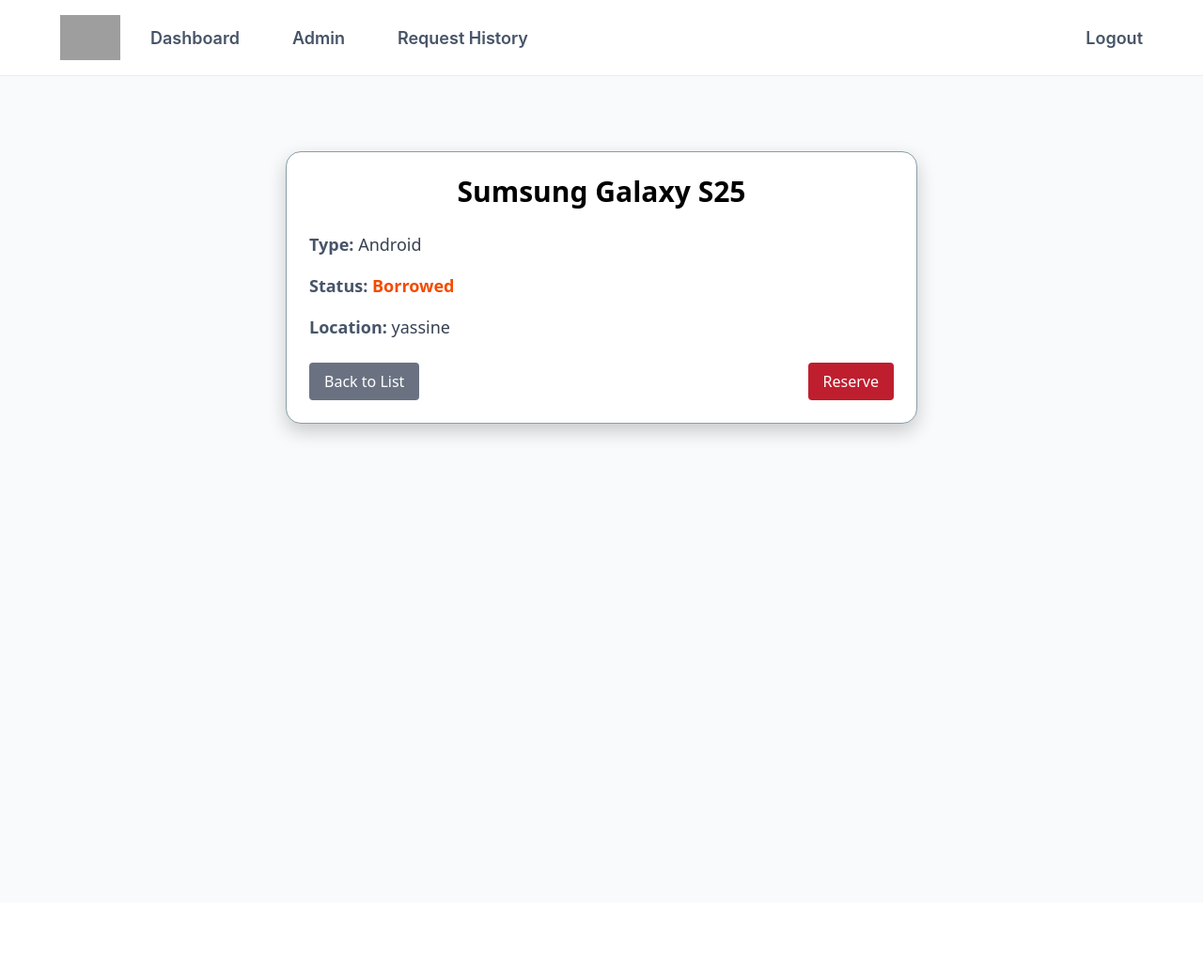
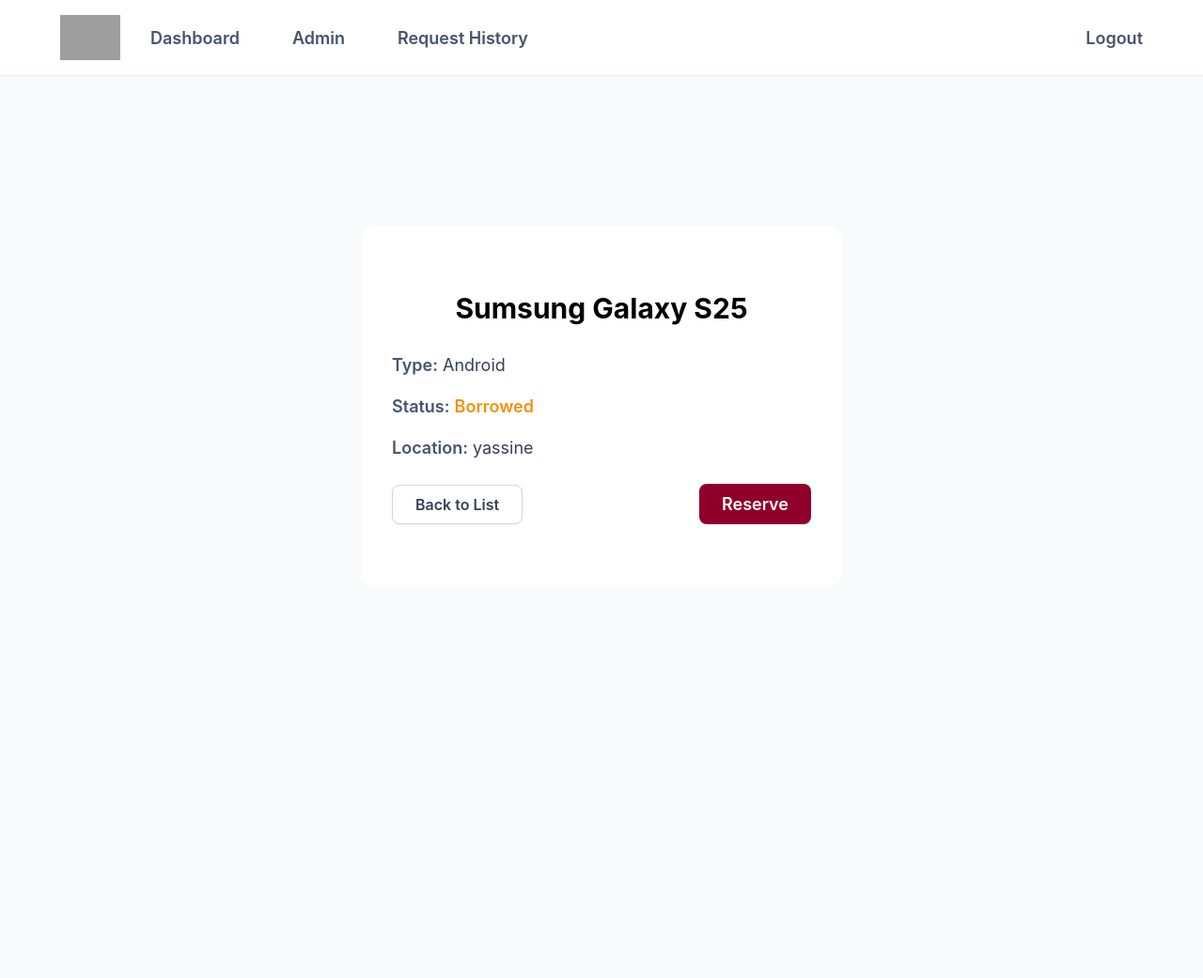
Before and after one commit to yassinfouzai/DeviceManager, a Django app: page /devices/1/ in a window 1280 px wide. Shown: the whole page at 94% size. Before the commit the page ends 470 px from the top, so only its background shows below. Run offline with Django 5.2, Linux system fonts and the light colour scheme; a user stored in the database is signed in; data comes from the database, SQL or seed files in the repository; both versions use the stored data as it was after the commit; data that the repository does not hold is empty; some libraries are stand-ins or nearby versions; grey boxes are pictures that could not be loaded.

Commit message:
Major Update 3
Added 3 bars for the mobile , fixed buttons for device list and  some minor stuff

```diff
--- a/DeviceManager/settings.py
+++ b/DeviceManager/settings.py
@@ -46,6 +46,7 @@
     #third
     'tailwind',
     'theme',
+    'django_user_agents',
     'django_browser_reload',
 
     #my own
@@ -62,6 +63,7 @@
 
 MIDDLEWARE = [
 
+    'django_user_agents.middleware.UserAgentMiddleware',
     'django.middleware.security.SecurityMiddleware',
     'django.contrib.sessions.middleware.SessionMiddleware',
     'django.middleware.common.CommonMiddleware',
--- a/accounts/templates/accounts/login.html
+++ b/accounts/templates/accounts/login.html
@@ -10,9 +10,9 @@
         <p>Please login to see this page.</p>
     {% endif %}
     {% endif %}
-    <div class="min-h-screen flex items-start justify-center mt-40 font-primary">
-    <div class="w-sm h-sm bg-white border-white rounded-[12px] p-6">
-    <h2 class="text-2xl text-atb-g-900 font-semibold text-center mb-3">Login</h2>
+    <div class="min-h-screen flex items-start justify-center md:mt-40 mt-20 px-4 sm:px-0 font-primary">
+    <div class="bg-white border border-white rounded-[12px] p-12 w-full max-w-lg">
+        <h2 class="text-[24px] sm:text-[30px] text-atb-g-900 font-semibold text-center mb-4">Login</h2>
         <form method="post" action="{% url 'accounts:login' %}">
             {% csrf_token %}
 
--- a/devices/templates/devices/device_detail.html
+++ b/devices/templates/devices/device_detail.html
@@ -1,10 +1,10 @@
 {% extends "base.html" %}
 
 {% block content %}
-<div class="min-h-screen flex items-start justify-center mt-20 px-4">
-    <div class="w-full max-w-2xl bg-white border border-[#899ea9] text-[#334155] p-6 rounded-2xl shadow-lg" style="box-shadow: 0 8px 20px rgba(0, 0, 0, 0.2);">
+<div class="min-h-screen flex items-start justify-center md:mt-40 mt-20 px-4 sm:px-0 font-primary">
+    <div class="bg-white border border-white rounded-[12px] px-8 py-16 w-full max-w-lg ">
 
-        <h2 class="text-3xl font-bold text-center mb-6 text-black">{{ object.name }}</h2>
+        <h2 class="text-[30px] font-bold text-center mb-6 text-black">{{ object.name }}</h2>
 
         <div class="mb-4">
             <p class="text-lg text-gray-700">
@@ -16,11 +16,11 @@
             <p class="text-lg text-gray-700">
                 <span class="font-semibold text-[#475569]">Status:</span>
                 {% if object.status == 'available' %}
-                    <span class="text-green-600 font-semibold capitalize">{{ object.status }}</span>
+                    <span class="text-atb-s-500 font-semibold capitalize">{{ object.status }}</span>
                 {% elif object.status == 'borrowed' %}
-                    <span class="text-orange-600 font-semibold capitalize">{{ object.status }}</span>
+                    <span class="text-atb-w-500 font-semibold capitalize">{{ object.status }}</span>
                 {% else %}
-                    <span class="text-red-600 font-semibold capitalize">{{ object.status }}</span>
+                    <span class="text-atb-e-500 font-semibold capitalize">{{ object.status }}</span>
                 {% endif %}
             </p>
         </div>
@@ -32,20 +32,29 @@
         </div>
 
 
-        <div class="flex justify-between items-center mt-6">
-            <a href="{% url 'devices:device-list' %}" class="text-white bg-gray-500 hover:bg-gray-600 px-4 py-2 rounded transition">
+        <div class="flex flex-col sm:flex-row sm:justify-between sm:items-center mt-6 gap-4 sm:gap-4 ">
+            <!-- Back to List Button -->
+            <a href="{% url 'devices:device-list' %}"
+               class="w-full sm:w-fit text-center whitespace-nowrap
+               px-4 sm:px-6 py-2 text-[15px] sm:text-[16px] font-semibold
+               rounded-[8px] transition-colors duration-200
+               border border-atb-g-300 bg-white text-atb-g-700 shadow-[0px_1px_2px_0px_#1018280D]
+               hover:bg-atb-g-50 hover:text-atb-g-800
+               focus:bg-white focus:text-atb-g-700 focus:shadow-[0_0_0_4px_#F2F4F7]">
                 Back to List
             </a>
 
-
-
             {% if object.status == 'available' %}
                 {% if has_requested_borrow %}
-                <span class="px-4 py-2 rounded bg-yellow-500 text-white font-semibold">
+                    <span class="w-full sm:w-fit text-center whitespace-nowrap
+                            px-4 sm:px-6 py-2 text-[15px] sm:text-[16px] font-semibold
+                            bg-atb-p-200 rounded-[8px] font-semibold text-white text-[18px] py-2 px-8 cursor-pointer">
                         Requested a Borrow
                     </span>
                 {% else %}
-                <a href="{% url 'requests:borrow-request' object.id %}" class="bg-[#BF1E2E] hover:bg-[#9c1b28] text-white px-4 py-2 rounded transition">
+                    <a href="{% url 'requests:borrow-request' object.id %}"
+                       class="w-full sm:w-fit text-center whitespace-nowrap
+                            px-4 sm:px-6 py-2  bg-atb-p-600 rounded-[8px] font-semibold text-white text-[18px] py-2 px-8 hover:bg-atb-p-700 focus:bg-atb-p-600 focus:ring-atb-p-200 focus:outline-none focus:shadow-[0_0_0_4px_#FDE3E6] transition duration-200 cursor-pointer">
                         Borrow
                     </a>
                 {% endif %}
@@ -53,30 +62,35 @@
             {% elif object.status == 'borrowed' %}
                 {% if is_borrowed_by_user %}
                     {% if has_requested_return %}
-                    <span class="px-4 py-2 rounded bg-yellow-500 text-white font-semibold">
+                        <span class="w-full sm:w-fit text-center whitespace-nowrap
+                            px-4 sm:px-6 py-2 text-[15px] sm:text-[16px] font-semibold
+                            bg-atb-p-200 rounded-[8px] font-semibold text-white text-[18px] py-2 px-8 cursor-pointer">
                             Requested a Return
                         </span>
                     {% else %}
-                    <a href="{% url 'requests:return-request' object.id %}" class="bg-blue-600 hover:bg-blue-700 text-white px-4 py-2 rounded transition">
+                        <a href="{% url 'requests:return-request' object.id %}"
+                           class="w-full sm:w-fit text-center whitespace-nowrap
+                            px-4 sm:px-6 py-2  bg-atb-p-600 rounded-[8px] font-semibold text-white text-[18px] py-2 px-8 hover:bg-atb-p-700 focus:bg-atb-p-600 focus:ring-atb-p-200 focus:outline-none focus:shadow-[0_0_0_4px_#FDE3E6] transition duration-200 cursor-pointer">
                             Return
                         </a>
                     {% endif %}
                 {% else %}
                     {% if has_requested_borrow %}
-                    <span class="px-4 py-2 rounded bg-yellow-500 text-white font-semibold">
+                        <span class="w-full sm:w-fit text-center whitespace-nowrap
+                            px-4 sm:px-6 py-2 text-[15px] sm:text-[16px] font-semibold
+                            bg-atb-p-200 rounded-[8px] font-semibold text-white text-[18px] py-2 px-8 cursor-pointer">
                             Requested a Reservation
                         </span>
                     {% else %}
-                    <a href="{% url 'requests:borrow-request' object.id %}" class="bg-[#BF1E2E] hover:bg-[#9c1b28] text-white px-4 py-2 rounded transition">
+                        <a href="{% url 'requests:borrow-request' object.id %}"
+                           class="w-full sm:w-fit text-center whitespace-nowrap
+                            px-4 sm:px-6 py-2  bg-atb-p-600 rounded-[8px] font-semibold text-white text-[18px] py-2 px-8 hover:bg-atb-p-700 focus:bg-atb-p-600 focus:ring-atb-p-200 focus:outline-none focus:shadow-[0_0_0_4px_#FDE3E6] transition duration-200 cursor-pointer">
                             Reserve
                         </a>
                     {% endif %}
                 {% endif %}
             {% endif %}
-
-
         </div>
-
 
     </div>
 </div>
--- a/devices/templates/devices/device_list.html
+++ b/devices/templates/devices/device_list.html
@@ -10,7 +10,7 @@
         <p class="text-[16px] text-atb-g-600">Choose from the list of devices what you need to borrow.</p>
     </div>
 
-    <hr class="border-atb-g-200">
+    <hr class="border-atb-g-200 mt-6">
 
     <div class="w-full flex flex-col items-start  md:flex-row p-4 md:p-6 gap-6 md:gap-8">
 
--- a/main/templates/main/dashboard.html
+++ b/main/templates/main/dashboard.html
@@ -49,8 +49,8 @@
             </div>
 
             <div class="md:col-span-2 p-6 md:p-12 bg-white rounded-[12px]">
-                <h2 class="text-lg font-semibold text-gray-800 mb-4">Top Active Users</h2>
-                <div class="p-4 h-fit border">
+                <h2 class="text-lg font-semibold text-gray-800 mb-4">Top Requesting Users</h2>
+                <div class="p-4 h-fit">
                     <canvas id="UserChart" class="w-full max-h-80"></canvas>
                 </div>
             </div>
--- a/templates/base.html
+++ b/templates/base.html
@@ -7,6 +7,7 @@
         <meta name="viewport" content="width=device-width, initial-scale=1">
         <title>Device Manager</title>
         <link rel="stylesheet" href="{% static 'dist/styles.css' %}">
+        <link rel="stylesheet" href="https://cdnjs.cloudflare.com/ajax/libs/font-awesome/4.7.0/css/font-awesome.min.css">
         <script src="https://cdn.jsdelivr.net/npm/chart.js"></script>
 		{% tailwind_css %}
     </head>
--- a/theme/static/css/dist/styles.css
+++ b/theme/static/css/dist/styles.css
@@ -7,28 +7,15 @@
       "Segoe UI Emoji", "Segoe UI Symbol", "Noto Color Emoji";
     --font-mono: ui-monospace, SFMono-Regular, Menlo, Monaco, Consolas, "Liberation Mono",
       "Courier New", monospace;
-    --color-red-100: oklch(93.6% 0.032 17.717);
-    --color-red-300: oklch(80.8% 0.114 19.571);
     --color-red-500: oklch(63.7% 0.237 25.331);
     --color-red-600: oklch(57.7% 0.245 27.325);
     --color-red-700: oklch(50.5% 0.213 27.518);
-    --color-red-800: oklch(44.4% 0.177 26.899);
-    --color-orange-600: oklch(64.6% 0.222 41.116);
-    --color-yellow-100: oklch(97.3% 0.071 103.193);
-    --color-yellow-300: oklch(90.5% 0.182 98.111);
     --color-yellow-500: oklch(79.5% 0.184 86.047);
     --color-yellow-600: oklch(68.1% 0.162 75.834);
-    --color-yellow-800: oklch(47.6% 0.114 61.907);
-    --color-green-100: oklch(96.2% 0.044 156.743);
-    --color-green-300: oklch(87.1% 0.15 154.449);
     --color-green-600: oklch(62.7% 0.194 149.214);
     --color-green-700: oklch(52.7% 0.154 150.069);
-    --color-green-800: oklch(44.8% 0.119 151.328);
-    --color-blue-100: oklch(93.2% 0.032 255.585);
-    --color-blue-300: oklch(80.9% 0.105 251.813);
     --color-blue-600: oklch(54.6% 0.245 262.881);
     --color-blue-700: oklch(48.8% 0.243 264.376);
-    --color-blue-800: oklch(42.4% 0.199 265.638);
     --color-gray-300: oklch(87.2% 0.01 258.338);
     --color-gray-500: oklch(55.1% 0.027 264.364);
     --color-gray-600: oklch(44.6% 0.03 256.802);
@@ -38,10 +25,8 @@
     --color-black: #000;
     --color-white: #fff;
     --spacing: 0.25rem;
-    --container-sm: 24rem;
     --container-lg: 32rem;
     --container-xl: 36rem;
-    --container-2xl: 42rem;
     --container-4xl: 56rem;
     --text-sm: 0.875rem;
     --text-sm--line-height: calc(1.25 / 0.875);
@@ -55,14 +40,10 @@
     --text-2xl--line-height: calc(2 / 1.5);
     --text-3xl: 1.875rem;
     --text-3xl--line-height: calc(2.25 / 1.875);
-    --text-4xl: 2.25rem;
-    --text-4xl--line-height: calc(2.5 / 2.25);
     --text-5xl: 3rem;
     --text-5xl--line-height: 1;
     --text-6xl: 3.75rem;
     --text-6xl--line-height: 1;
-    --text-7xl: 4.5rem;
-    --text-7xl--line-height: 1;
     --text-8xl: 6rem;
     --text-8xl--line-height: 1;
     --font-weight-medium: 500;
@@ -91,14 +72,16 @@
     --color-atb-g-900: #101828;
     --color-atb-e-100: #FEE4E2;
     --color-atb-e-300: #FDA29B;
+    --color-atb-e-400: #F97066;
     --color-atb-e-500: #F04438;
     --color-atb-w-100: #FEF0C7;
     --color-atb-w-200: #FEDF89;
     --color-atb-w-300: #FEC84B;
     --color-atb-w-500: #F79009;
-    --color-atb-s-100: #FEDF89;
-    --color-atb-s-200: #FEC84B;
-    --color-atb-s-300: #FDB022;
+    --color-atb-s-100: #D1FADF;
+    --color-atb-s-200: #A6F4C5;
+    --color-atb-s-300: #6CE9A6;
+    --color-atb-s-400: #32D583;
     --color-atb-s-500: #12B76A;
   }
 }
@@ -453,26 +379,14 @@
   .w-96 {
     width: calc(var(--spacing) * 96);
   }
-  .w-fit {
-    width: fit-content;
-  }
   .w-full {
     width: 100%;
-  }
-  .w-sm {
-    width: var(--container-sm);
-  }
-  .max-w-2xl {
-    max-width: var(--container-2xl);
   }
   .max-w-lg {
     max-width: var(--container-lg);
   }
   .max-w-xl {
     max-width: var(--container-xl);
-  }
-  .min-w-4xl {
-    min-width: var(--container-4xl);
   }
   .min-w-full {
     min-width: 100%;
@@ -589,16 +494,13 @@
     border-style: var(--tw-border-style);
     border-width: 1px;
   }
-  .border-\[12px\] {
-    border-style: var(--tw-border-style);
-    border-width: 12px;
+  .border-b {
+    border-bottom-style: var(--tw-border-style);
+    border-bottom-width: 1px;
   }
   .border-b-1 {
     border-bottom-style: var(--tw-border-style);
     border-bottom-width: 1px;
-  }
-  .border-\[\#899ea9\] {
-    border-color: #899ea9;
   }
   .border-atb-e-300 {
     border-color: var(--color-atb-e-300);
@@ -749,6 +627,12 @@
   }
   .py-4 {
     padding-block: calc(var(--spacing) * 4);
+  }
+  .py-12 {
+    padding-block: calc(var(--spacing) * 12);
+  }
+  .py-16 {
+    padding-block: calc(var(--spacing) * 16);
   }
   .py-24 {
     padding-block: calc(var(--spacing) * 24);
@@ -811,11 +687,8 @@
     font-size: var(--text-xl);
     line-height: var(--tw-leading, var(--text-xl--line-height));
   }
-  .text-\[12px\] {
-    font-size: 12px;
-  }
-  .text-\[14px\] {
-    font-size: 14px;
+  .text-\[15px\] {
+    font-size: 15px;
   }
   .text-\[16px\] {
     font-size: 16px;
@@ -844,6 +717,9 @@
   .font-semibold {
     --tw-font-weight: var(--font-weight-semibold);
     font-weight: var(--font-weight-semibold);
+  }
+  .whitespace-nowrap {
+    white-space: nowrap;
   }
   .text-\[\#334155\] {
     color: #334155;
@@ -899,29 +772,14 @@
   .text-green-700 {
     color: var(--color-green-700);
   }
-  .text-green-800 {
-    color: var(--color-green-800);
-  }
-  .text-orange-600 {
-    color: var(--color-orange-600);
-  }
   .text-red-500 {
     color: var(--color-red-500);
-  }
-  .text-red-600 {
-    color: var(--color-red-600);
-  }
-  .text-red-800 {
-    color: var(--color-red-800);
   }
   .text-white {
     color: var(--color-white);
   }
   .text-yellow-600 {
     color: var(--color-yellow-600);
-  }
-  .text-yellow-800 {
-    color: var(--color-yellow-800);
   }
   .capitalize {
     text-transform: capitalize;
@@ -938,10 +796,6 @@
   }
   .shadow-\[0px_1px_2px_0px_\#1018280D\] {
     --tw-shadow: 0px 1px 2px 0px var(--tw-shadow-color, #1018280D);
-    box-shadow: var(--tw-inset-shadow), var(--tw-inset-ring-shadow), var(--tw-ring-offset-shadow), var(--tw-ring-shadow), var(--tw-shadow);
-  }
-  .shadow-lg {
-    --tw-shadow: 0 10px 15px -3px var(--tw-shadow-color, rgb(0 0 0 / 0.1)), 0 4px 6px -4px var(--tw-shadow-color, rgb(0 0 0 / 0.1));
     box-shadow: var(--tw-inset-shadow), var(--tw-inset-ring-shadow), var(--tw-ring-offset-shadow), var(--tw-ring-shadow), var(--tw-shadow);
   }
   .shadow-xl {
@@ -1083,8 +944,38 @@
     opacity: 70%;
   }
   @media (width >= 40rem) {
-    .sm\:p-3 {
-      padding: calc(var(--spacing) * 3);
+    .sm\:w-fit {
+      width: fit-content;
+    }
+  }
+  @media (width >= 40rem) {
+    .sm\:flex-row {
+      flex-direction: row;
+    }
+  }
+  @media (width >= 40rem) {
+    .sm\:flex-wrap {
+      flex-wrap: wrap;
+    }
+  }
+  @media (width >= 40rem) {
+    .sm\:items-center {
+      align-items: center;
+    }
+  }
+  @media (width >= 40rem) {
+    .sm\:justify-between {
+      justify-content: space-between;
+    }
+  }
+  @media (width >= 40rem) {
+    .sm\:gap-4 {
+      gap: calc(var(--spacing) * 4);
+    }
+  }
+  @media (width >= 40rem) {
+    .sm\:gap-6 {
+      gap: calc(var(--spacing) * 6);
     }
   }
   @media (width >= 40rem) {
@@ -1098,53 +989,23 @@
     }
   }
   @media (width >= 40rem) {
+    .sm\:px-0 {
+      padding-inline: calc(var(--spacing) * 0);
+    }
+  }
+  @media (width >= 40rem) {
     .sm\:px-2 {
       padding-inline: calc(var(--spacing) * 2);
     }
   }
   @media (width >= 40rem) {
-    .sm\:px-4 {
-      padding-inline: calc(var(--spacing) * 4);
+    .sm\:px-6 {
+      padding-inline: calc(var(--spacing) * 6);
     }
   }
   @media (width >= 40rem) {
-    .sm\:px-8 {
-      padding-inline: calc(var(--spacing) * 8);
-    }
-  }
-  @media (width >= 40rem) {
-    .sm\:px-16 {
-      padding-inline: calc(var(--spacing) * 16);
-    }
-  }
-  @media (width >= 40rem) {
-    .sm\:px-32 {
-      padding-inline: calc(var(--spacing) * 32);
-    }
-  }
-  @media (width >= 40rem) {
-    .sm\:text-\[3px\] {
-      font-size: 3px;
-    }
-  }
-  @media (width >= 40rem) {
-    .sm\:text-\[6px\] {
-      font-size: 6px;
-    }
-  }
-  @media (width >= 40rem) {
-    .sm\:text-\[9px\] {
-      font-size: 9px;
-    }
-  }
-  @media (width >= 40rem) {
-    .sm\:text-\[12px\] {
-      font-size: 12px;
-    }
-  }
-  @media (width >= 40rem) {
-    .sm\:text-\[14px\] {
-      font-size: 14px;
+    .sm\:px-12 {
+      padding-inline: calc(var(--spacing) * 12);
     }
   }
   @media (width >= 40rem) {
@@ -1168,28 +1024,13 @@
     }
   }
   @media (width >= 48rem) {
-    .md\:col-span-3 {
-      grid-column: span 3 / span 3;
-    }
-  }
-  @media (width >= 48rem) {
-    .md\:mt-4 {
-      margin-top: calc(var(--spacing) * 4);
-    }
-  }
-  @media (width >= 48rem) {
-    .md\:h-64 {
-      height: calc(var(--spacing) * 64);
+    .md\:mt-40 {
+      margin-top: calc(var(--spacing) * 40);
     }
   }
   @media (width >= 48rem) {
     .md\:h-100 {
       height: calc(var(--spacing) * 100);
-    }
-  }
-  @media (width >= 48rem) {
-    .md\:max-h-128 {
-      max-height: calc(var(--spacing) * 128);
     }
   }
   @media (width >= 48rem) {
--- a/theme/templates/nav-bar.html
+++ b/theme/templates/nav-bar.html
@@ -1,3 +1,40 @@
+{% if request.user_agent.is_mobile %}
+<nav class="bg-white py-4 min-h-[56px] border-b border-atb-g-200 w-full">
+  <div class="flex justify-between items-center px-4 px-2">
+    <img class="w-16" src="https://upload.wikimedia.org/wikipedia/ar/1/14/Arab_Tunisian_Bank_logo.gif" alt="ATB Logo">
+    <button onclick="myFunction()" class="text-atb-g-600 focus:outline-none">
+    <svg xmlns="http://www.w3.org/2000/svg" fill="none" viewBox="0 0 24 24" stroke-width="1.5" stroke="currentColor" class="w-6 h-6">
+    <path stroke-linecap="round" stroke-linejoin="round" d="M3.75 6.75h16.5M3.75 12h16.5m-16.5 5.25h16.5" />
+    </svg>
+    </button>
+  </div>
+
+  <ul id="myLinks" class="hidden flex flex-col gap-6 px-4 mt-4 text-atb-g-600 font-primary text-lg font-semibold">
+    {% if request.user.is_authenticated and not request.user.is_superuser %}
+      {% include 'nav-items/user.html' %}
+    {% endif %}
+    {% if request.user.is_superuser %}
+      {% include 'nav-items/admin.html' %}
+    {% endif %}
+    {% if request.user.is_authenticated %}
+      <li class="hover:text-[#a60000]">
+        <a href="/accounts/log_out/">Logout</a>
+      </li>
+    {% else %}
+      {% include 'nav-items/guest.html' %}
+    {% endif %}
+  </ul>
+</nav>
+
+<script>
+  function myFunction() {
+    const menu = document.getElementById("myLinks");
+    menu.classList.toggle("hidden");
+  }
+</script>
+
+{% else %}
+
 <nav class="bg-white py-4 min-h-[56px] border-b-1 border-atb-g-200 w-full">
 <ul class="flex justify-between items-center px-4 sm:px-2 md:px-16 space-x-6 font-primary text-[16px] sm:text-[16px] md:text-[18px] font-semibold">
     <!-- Left side -->
@@ -25,3 +62,5 @@
     </div>
 </ul>
 </nav>
+
+{% endif %}
```
Also changed, not shown: other parts of theme/static/css/dist/styles.css (+29 -169 lines), b_requests/templates/b_requests/borrow_request_detail.html (+10 -10 lines), b_requests/templates/b_requests/return_request_detail.html (+7 -7 lines), theme/static_src/src/styles.css (+5 -5 lines), db.sqlite3. Lines whose indentation alone changed are shown as unchanged.
